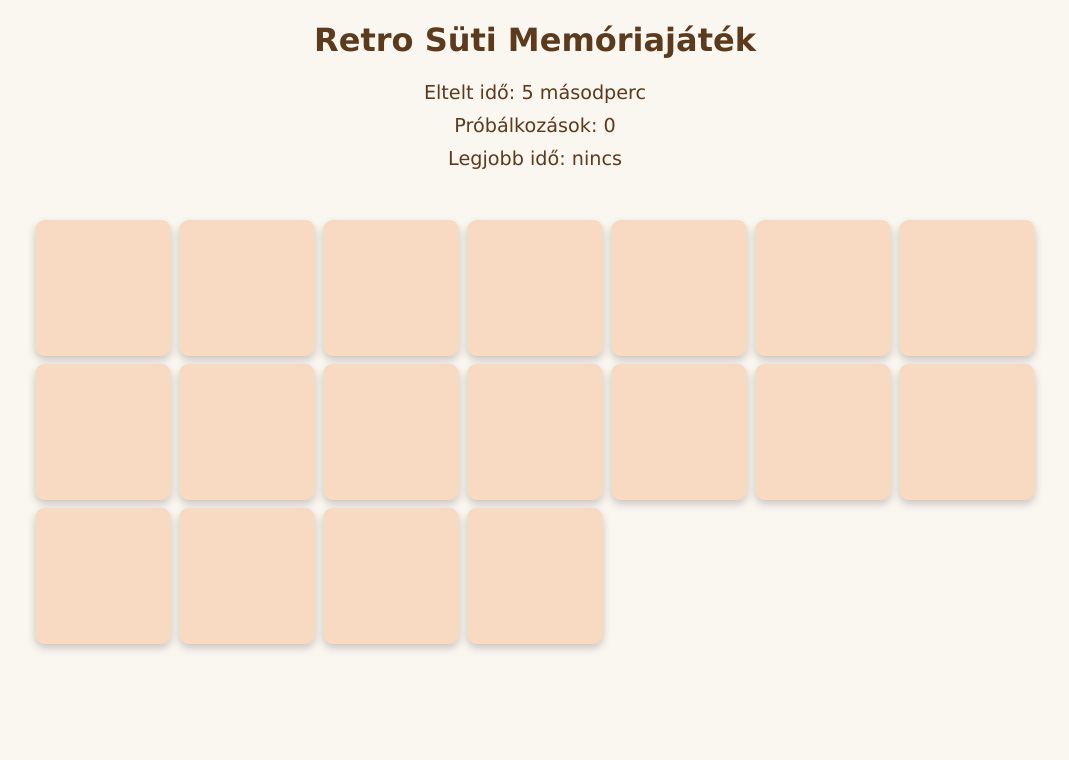
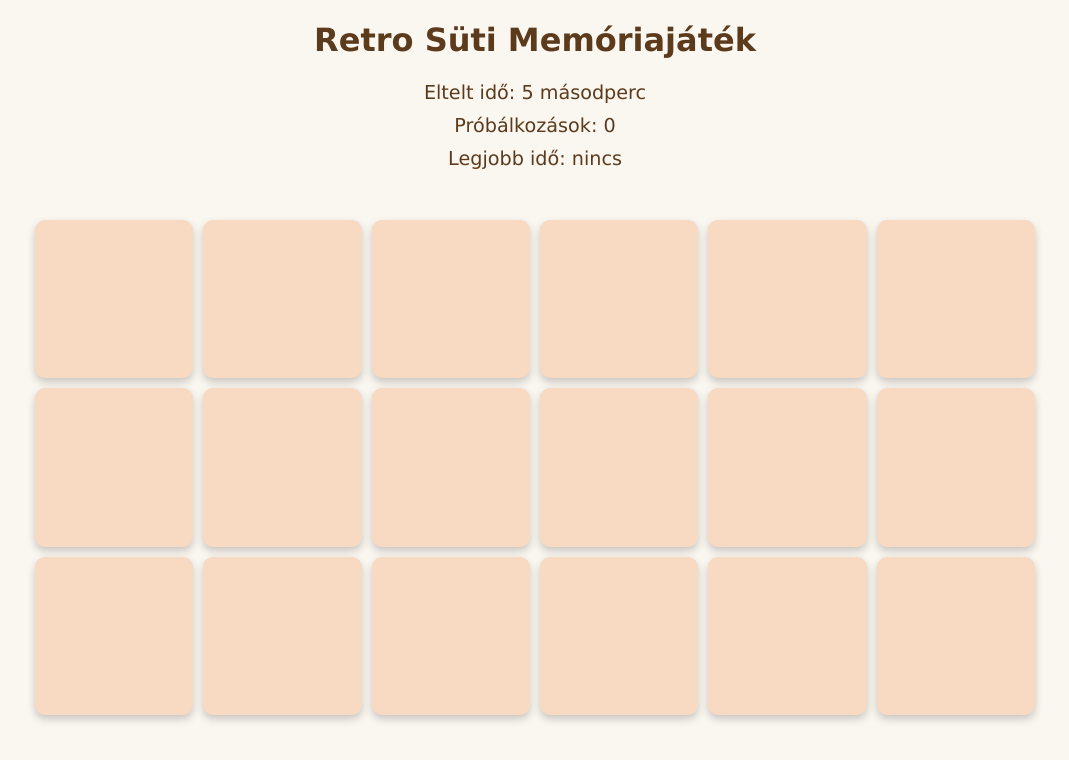
Before and after one commit to Andromeda91/Memorygame, a plain HTML site: page index.html in a window 1280 px wide. Shown: the whole page, without its empty margins (105-1174 px from the left). Drawn offline with nearby package versions, Linux system fonts and the light colour scheme.

Commit message:
Update style.css

```diff
--- a/style.css
+++ b/style.css
@@ -10,8 +10,8 @@ body {
 
 #gameBoard {
     display: grid;
-    grid-template-columns: repeat(auto-fit, minmax(120px, 1fr));
-    gap: 8px;
+    grid-template-columns: repeat(6, 1fr);
+    gap: 10px;
     width: 90%;
     max-width: 1000px;
     margin: 40px auto;
@@ -39,7 +39,7 @@ body {
     object-fit: cover;
     backface-visibility: hidden;
     border-radius: 10px;
-    display: none; /* csak kattintás után látszik */
+    display: none;
 }
 
 #timer, #attempts, #bestTime {
```
